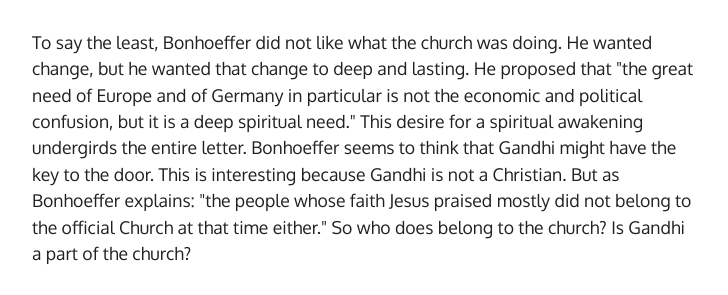
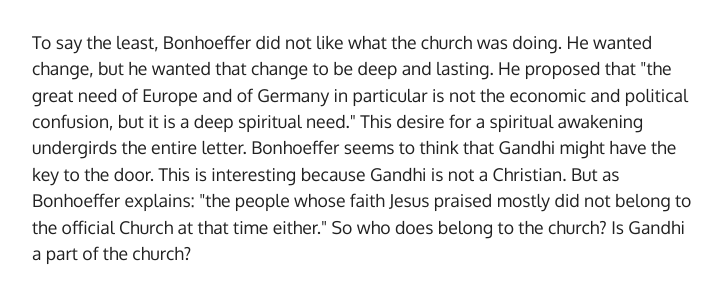
Before and after one commit to froggermtp/personal-site, an Eleventy site: page views/posts/a-new-letter-from-bonhoeffer.md in a window 1280 px wide. Shown: the part 1166-1461 px from the top of the page, without its empty margins (275-1003 px from the left). Built offline with nearby package versions, Linux system fonts and the light colour scheme; Eleventy itself is replaced by a stand-in of ours; files that its build step writes are made by us from their sources.

Commit message:
Fix a typo

```diff
--- a/views/posts/a-new-letter-from-bonhoeffer.md
+++ b/views/posts/a-new-letter-from-bonhoeffer.md
@@ -9,7 +9,7 @@ Scroll, scroll, scroll. I was taking a break today by mindlessly perusing Twitte
 
 Here, Bonhoeffer is writing to Gandhi. I wrote that last sentence like it's a normal thing to just wake up and write to Gandhi. The letter begins with Bonhoeffer describing why he's writing: "It is on account of the most distressing situation in the European countries and my own country." For those out of the loop, this letter was written in 1934—Hitler was running the show in Germany in 1934. Things were bad in Germany. Things were especially bad in the church. Separation of church and state was not taken seriously, and most churches were defacto Nazi propaganda machines.
 
-To say the least, Bonhoeffer did not like what the church was doing. He wanted change, but he wanted that change to deep and lasting. He proposed that "the great need of Europe and of Germany in particular is not the economic and political confusion, but it is a deep spiritual need." This desire for a spiritual awakening undergirds the entire letter. Bonhoeffer seems to think that Gandhi might have the key to the door. This is interesting because Gandhi is not a Christian. But as Bonhoeffer explains: "the people whose faith Jesus praised mostly did not belong to the official Church at that time either." So who does belong to the church? Is Gandhi a part of the church?
+To say the least, Bonhoeffer did not like what the church was doing. He wanted change, but he wanted that change to be deep and lasting. He proposed that "the great need of Europe and of Germany in particular is not the economic and political confusion, but it is a deep spiritual need." This desire for a spiritual awakening undergirds the entire letter. Bonhoeffer seems to think that Gandhi might have the key to the door. This is interesting because Gandhi is not a Christian. But as Bonhoeffer explains: "the people whose faith Jesus praised mostly did not belong to the official Church at that time either." So who does belong to the church? Is Gandhi a part of the church?
 
 Bonhoeffer not only seems to think Gandhi is in the church, but he also has something important to impart. Gandhi "realizes his faith." This faith isn't only some abstract, intellectual foothold on God, it drives action. The correct beliefs did not have to be ascended to. Gandhi didn't cross his t's and dot his i's. He lived "a life devoted to political and racial peace." As Germany prepared to go war with Europe, Bonhoeffer wanted peace. He wanted to see the principles Jesus laid out at the Sermon on the Mount lived out. Gandhi seemed to want the same things.
 
```
